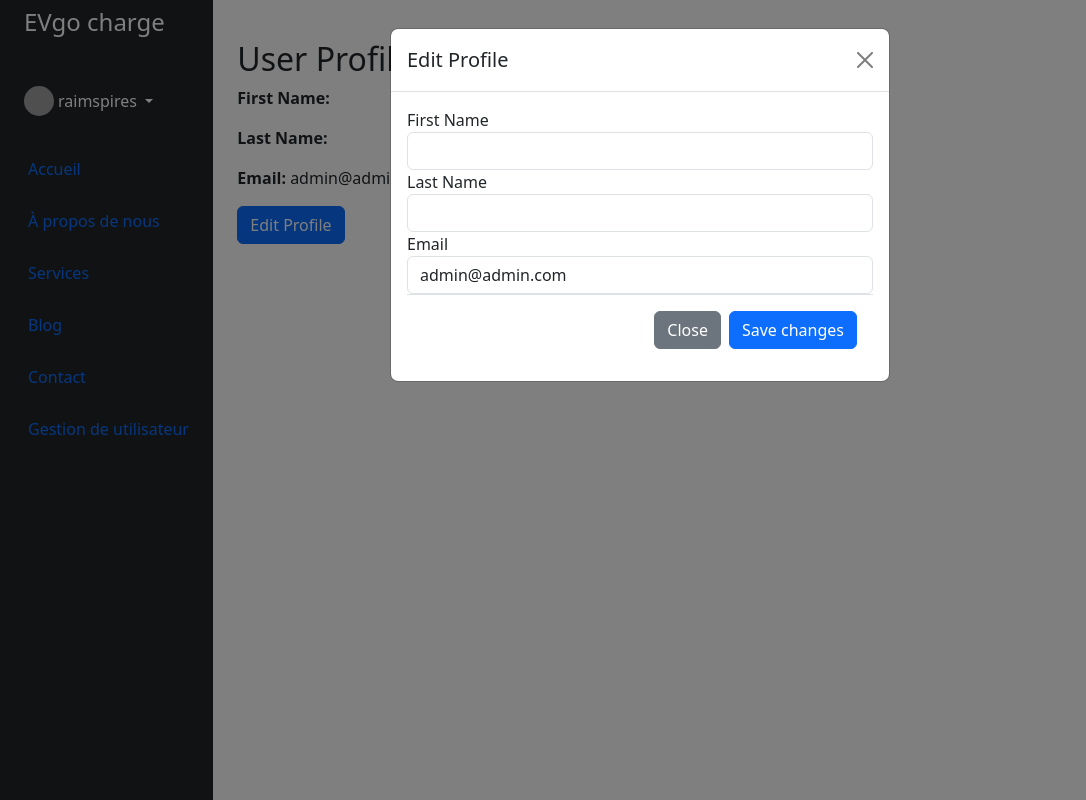
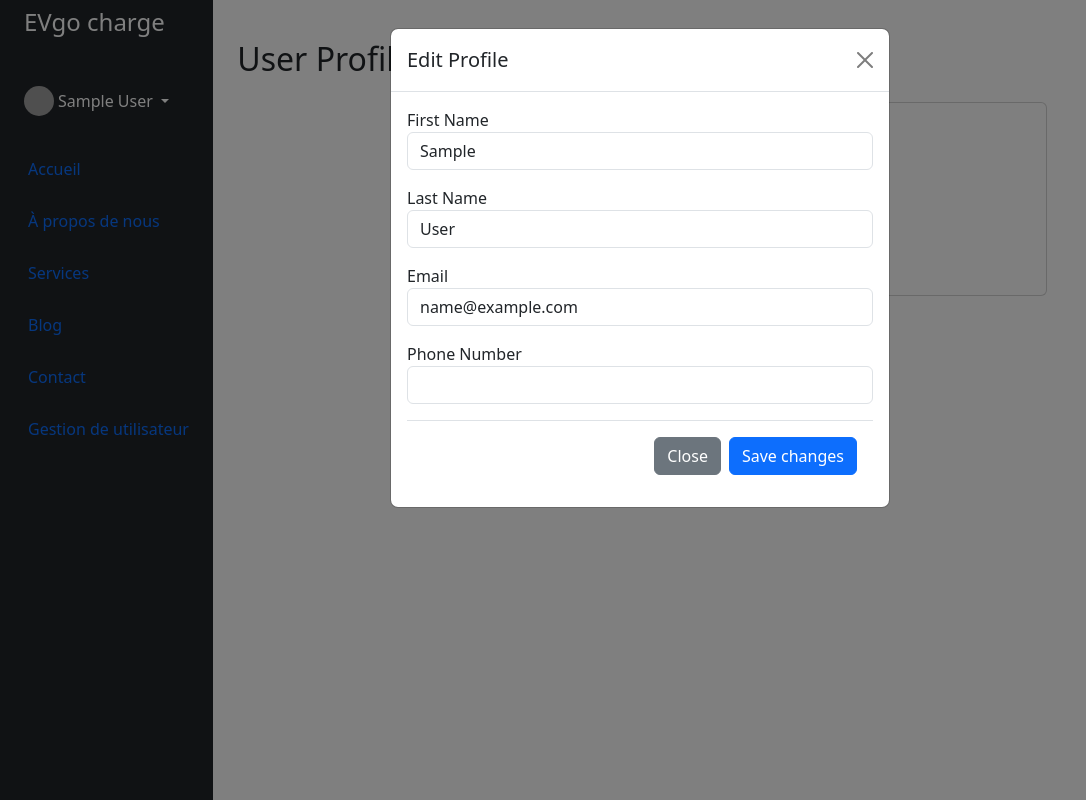
Before and after one commit to urbenAllianz/auth, a Django app: page /profile/ in a window 1280 px wide, after a click on "Edit Profile". Shown: the whole page, without its empty margins (0-1086 px from the left). Run offline with Django 4.2, Linux system fonts and the light colour scheme; a user stored in the database is signed in; tables that the repository leaves empty hold one stand-in row (values such as "Sample post"); grey boxes are pictures that could not be loaded.

Commit message:
changes added to site for registration

```diff
--- a/accounts/forms.py
+++ b/accounts/forms.py
@@ -1,30 +1,20 @@
 from django import forms
 from django.contrib.auth.forms import UserCreationForm
-from django.contrib.auth.models import User
+from .models import CustomUser as User
 from django.core.validators import MinLengthValidator
 
 class CustomUserCreationForm(UserCreationForm):
     first_name = forms.CharField(max_length=30, required=True, widget=forms.TextInput(attrs={'class': 'form-control'}), initial='')
     last_name = forms.CharField(max_length=30, required=True, widget=forms.TextInput(attrs={'class': 'form-control'}), initial='')
     username = forms.CharField(max_length=30, required=True, widget=forms.TextInput(attrs={'class': 'form-control'}), initial='')
+    phone_number = forms.CharField(max_length=15,required=True,widget=forms.TextInput(attrs={'class': 'form-control'}),label="Phone Number", initial='')
     email = forms.EmailField(required=True, widget=forms.EmailInput(attrs={'class': 'form-control'}), initial='')
-    password1 = forms.CharField(
-        required=True,
-        widget=forms.PasswordInput(attrs={'class': 'form-control'}),
-        label="Password",
-        initial='',
-        validators=[MinLengthValidator(6)]  # Enforces minimum length of 6 characters
-    )
-    password2 = forms.CharField(
-        required=True,
-        widget=forms.PasswordInput(attrs={'class': 'form-control'}),
-        label="Confirm Password",
-        initial=''
-    )
+    password1 = forms.CharField(required=True,widget=forms.PasswordInput(attrs={'class': 'form-control'}),label="Password",initial='',validators=[MinLengthValidator(6)])
+    password2 = forms.CharField(required=True,widget=forms.PasswordInput(attrs={'class': 'form-control'}),label="Confirm Password",initial='')
 
     class Meta:
         model = User
-        fields = ['username', 'first_name', 'last_name', 'email', 'password1', 'password2']
+        fields = ['username', 'first_name', 'last_name', 'email', 'phone_number', 'password1', 'password2']
         widgets = {
             'username': forms.TextInput(attrs={'class': 'form-control'}),
             'password1': forms.PasswordInput(attrs={'class': 'form-control'}),
@@ -47,6 +37,17 @@ class CustomUserCreationForm(UserCreationForm):
                 raise forms.ValidationError("Password and Confirm Password do not match.")
         return cleaned_data
 
+    def clean_password1(self):
+        password = self.cleaned_data.get('password1')
+
+        # Optional: If you want to enforce a minimum length, you can include this
+        if len(password) < 6:
+            raise forms.ValidationError("Password must be at least 6 characters long.")
+
+        # No additional rules - passwords like '123456' or 'password' are valid
+        return password
+
+
 
 class UserProfileForm(forms.ModelForm):
     class Meta:
--- a/accounts/models.py
+++ b/accounts/models.py
@@ -1,19 +1,19 @@
+from django.contrib.auth.models import AbstractUser
 from django.db import models
+from django.core.validators import RegexValidator
 
-class CustomUserInfo(models.Model):
-    email = models.EmailField(unique=True)
-    first_name = models.CharField(max_length=30)
-    last_name = models.CharField(max_length=30)
-    password = models.CharField(max_length=255)
-    is_active = models.BooleanField(default=True)
-    is_staff = models.BooleanField(default=False)  # For admin permissions
-    date_joined = models.DateTimeField(auto_now_add=True)
-
-    # def set_password(self, password):
-    #     self.password = make_password(password)
-
-    # def check_password(self, raw_password):
-    #     return check_password(raw_password, self.password)
+class CustomUser(AbstractUser):
+    phone_number = models.CharField(
+        max_length=15,
+        unique=True,
+        validators=[
+            RegexValidator(
+                regex=r'^\+?1?\d{9,15}$',
+                message="Phone number must be entered in the format: '+999999999'. Up to 15 digits allowed."
+            )
+        ],
+        help_text="Enter a valid phone number, including the country code."
+    )
 
     def __str__(self):
-        return self.email
+        return self.username
--- a/accounts/templates/accounts/user_profile.html
+++ b/accounts/templates/accounts/user_profile.html
@@ -14,12 +14,17 @@
     {% endif %}
 
     <!-- User Information Display -->
-    <div class="user-info">
-      <p><strong>First Name:</strong> {{ user.first_name }}</p>
-      <p><strong>Last Name:</strong> {{ user.last_name }}</p>
-      <p><strong>Email:</strong> {{ user.email }}</p>
+    <div class="card mx-auto mt-4" style="max-width: 600px;">
+      <div class="card-body text-center">
+        <p><strong>First Name:</strong> {{ user.first_name }}</p>
+        <p><strong>Last Name:</strong> {{ user.last_name }}</p>
+        <p><strong>Email:</strong> {{ user.email }}</p>
+        <p><strong>Phone Number:</strong> {{ user.phone_number }}</p>
+      </div>
+    </div>
 
-      <!-- Edit Button -->
+    <!-- Edit Button -->
+    <div class="text-center mt-3">
       <button class="btn btn-primary" data-bs-toggle="modal" data-bs-target="#editProfileModal">Edit Profile</button>
     </div>
 
@@ -33,21 +38,28 @@
           </div>
           <div class="modal-body">
             <!-- Profile Edit Form -->
-            <form method="POST">
+            <form method="POST" enctype="multipart/form-data">
               {% csrf_token %}
-              <div class="form-group">
+
+              <div class="form-group mb-3">
                 <label for="first_name">First Name</label>
                 <input type="text" name="first_name" class="form-control" id="first_name" value="{{ form.first_name.value }}">
               </div>
-              <div class="form-group">
+
+              <div class="form-group mb-3">
                 <label for="last_name">Last Name</label>
                 <input type="text" name="last_name" class="form-control" id="last_name" value="{{ form.last_name.value }}">
               </div>
-              <div class="form-group">
+
+              <div class="form-group mb-3">
                 <label for="email">Email</label>
                 <input type="email" name="email" class="form-control" id="email" value="{{ form.email.value }}">
               </div>
 
+              <div class="form-group mb-3">
+                <label for="phone_number">Phone Number</label>
+                <input type="text" name="phone_number" class="form-control" id="phone_number" value="{{ form.phone_number.value }}">
+              </div>
               <div class="modal-footer">
                 <button type="button" class="btn btn-secondary" data-bs-dismiss="modal">Close</button>
                 <button type="submit" class="btn btn-primary">Save changes</button>
--- a/accounts/views.py
+++ b/accounts/views.py
@@ -4,11 +4,11 @@ from django.contrib.auth import login, authenticate , logout
 from .forms import CustomUserCreationForm
 import logging
 from django.core.paginator import Paginator
-from django.contrib.auth.models import User
 from django.shortcuts import render, redirect
 from django.contrib.auth.decorators import login_required
 from django.contrib import messages
 from .forms import UserProfileForm
+from . models import CustomUser as User
 
 @login_required
 def user_profile(request):
@@ -33,7 +33,7 @@ def user_list(request):
     search_query = request.GET.get('search', '')
 
     # Filter users based on search query (you can adjust the fields you want to search)
-    users = User.objects.filter(username__icontains=search_query)
+    users = User.objects.filter(username__icontains=search_query).order_by('-date_joined')
 
     # Set up pagination
     paginator = Paginator(users, 10)  # Show 10 users per page
--- a/auth/settings.py
+++ b/auth/settings.py
@@ -86,7 +86,6 @@ WSGI_APPLICATION = 'auth.wsgi.application'
 #     }
 # }
 
-# import os
 
 DATABASES = {
     'default': {
@@ -144,3 +143,8 @@ STATIC_URL = '/static/'
 DEFAULT_AUTO_FIELD = 'django.db.models.BigAutoField'
 
 LOGIN_URL = 'login/'
+
+
+AUTH_USER_MODEL = 'accounts.CustomUser'
+
+AUTH_PASSWORD_VALIDATORS = []
--- a/templates/dashboard_base.html
+++ b/templates/dashboard_base.html
@@ -14,7 +14,7 @@
           <div class="dropdown pb-4">
             <a href="#" class="d-flex align-items-center text-white text-decoration-none dropdown-toggle" id="dropdownUser1" data-bs-toggle="dropdown" aria-expanded="false">
                 <!-- Afficher l'image du profil de l'utilisateur -->
-                <img src="{{ 'https://github.com/mdo.png' }}" alt="Utilisateur" width="30" height="30" class="rounded-circle" />
+                <img src="{{ 'https://avatars.githubusercontent.com/u/98685?v=4' }}" alt="Utilisateur" width="30" height="30" class="rounded-circle" />
 
                 <!-- Afficher le nom complet de l'utilisateur ou son nom d'utilisateur -->
                 <span class="d-none d-sm-inline mx-1">{{ request.user.get_full_name|default:request.user.username }}</span>
```
Also changed, not shown: accounts/templates/accounts/register.html (+7 -0 lines), accounts/migrations/0001_initial.py, db.sqlite3.
